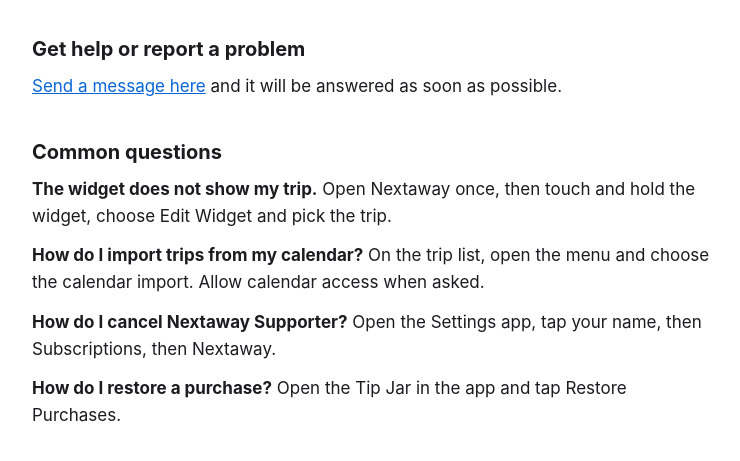
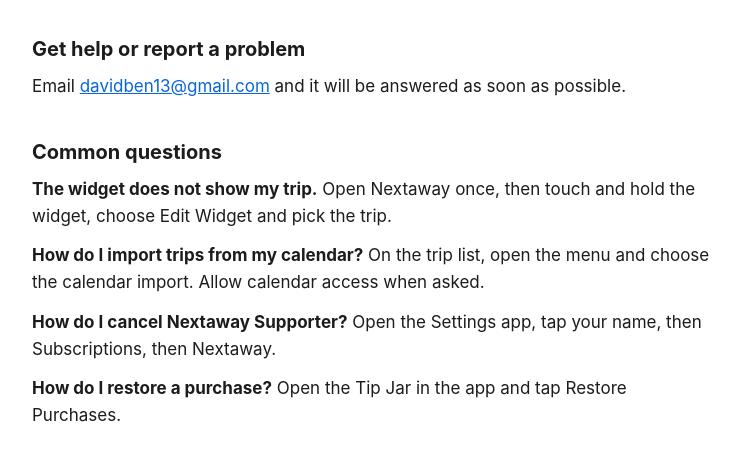
Before and after one commit to davidbencohen-hue/nextaway, a plain HTML site: page support.html in a window 1280 px wide. Shown: the part 185-646 px from the top of the page, without its empty margins (268-1008 px from the left). Drawn offline with Linux system fonts and the light colour scheme.

Commit message:
Add a support email to the support page
Co-Authored-By: Claude Fable 5.2 <noreply@anthropic.com>
Claude-Session: https://claude.ai/code/session_0176veH81b3sp7LNiiaGwjJg

```diff
--- a/support.html
+++ b/support.html
@@ -4,7 +4,7 @@
 <p class="sub">Nextaway for iPhone</p>
 
 <h2>Get help or report a problem</h2>
-<p><a href="https://github.com/davidbencohen-hue/nextaway/issues/new">Send a message here</a> and it will be answered as soon as possible.</p>
+<p>Email <a href="mailto:davidben13@gmail.com?subject=Nextaway%20support">davidben13@gmail.com</a> and it will be answered as soon as possible.</p>
 
 <h2>Common questions</h2>
 <p><strong>The widget does not show my trip.</strong> Open Nextaway once, then touch and hold the widget, choose Edit Widget and pick the trip.</p>
```
